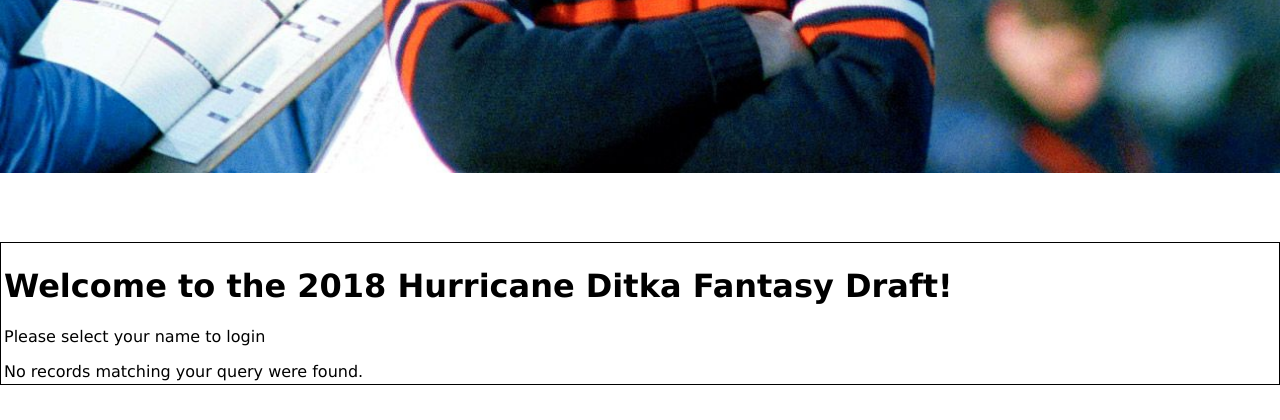
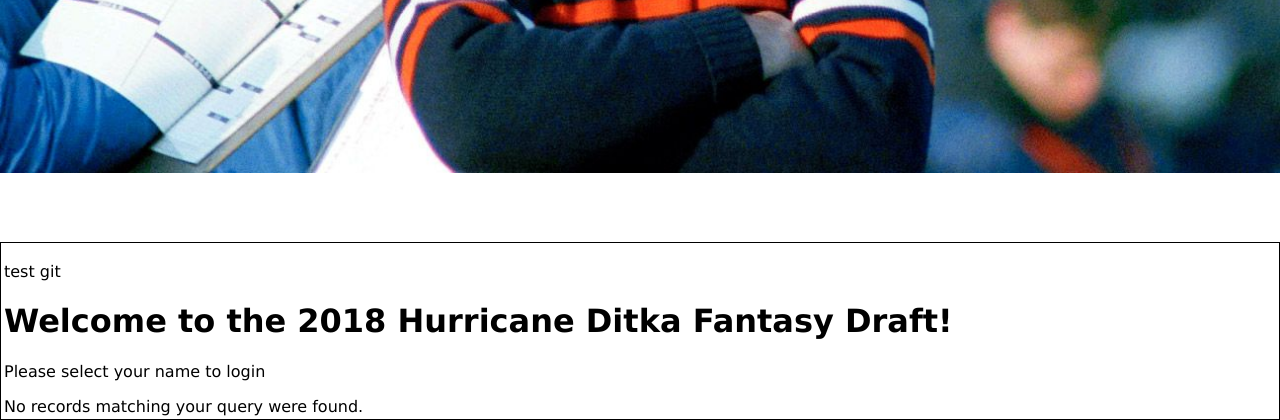
Before and after one commit to showtime0025/hurricane-ditka, a PHP site: page / in a window 1280 px wide. Shown: the part 607-1027 px from the top of the page. Before the commit the page ends 992 px from the top, so only its background shows below. Run offline with PHP 8.4, Linux system fonts and the light colour scheme; data that the repository does not hold is empty.

Commit message:
test git update

```diff
--- a/FantasyFootball/index.php
+++ b/FantasyFootball/index.php
@@ -23,7 +23,7 @@
 <img class="hero" src="/images/ditka_hero.jpg">
 
 <div class="bodyContainer">
-
+<p>test git</p>
 <div><!--need to get this to lay on top of the image along with the PHP DB output
 
     https://www.w3schools.com/howto/howto_css_image_text.asp
```
